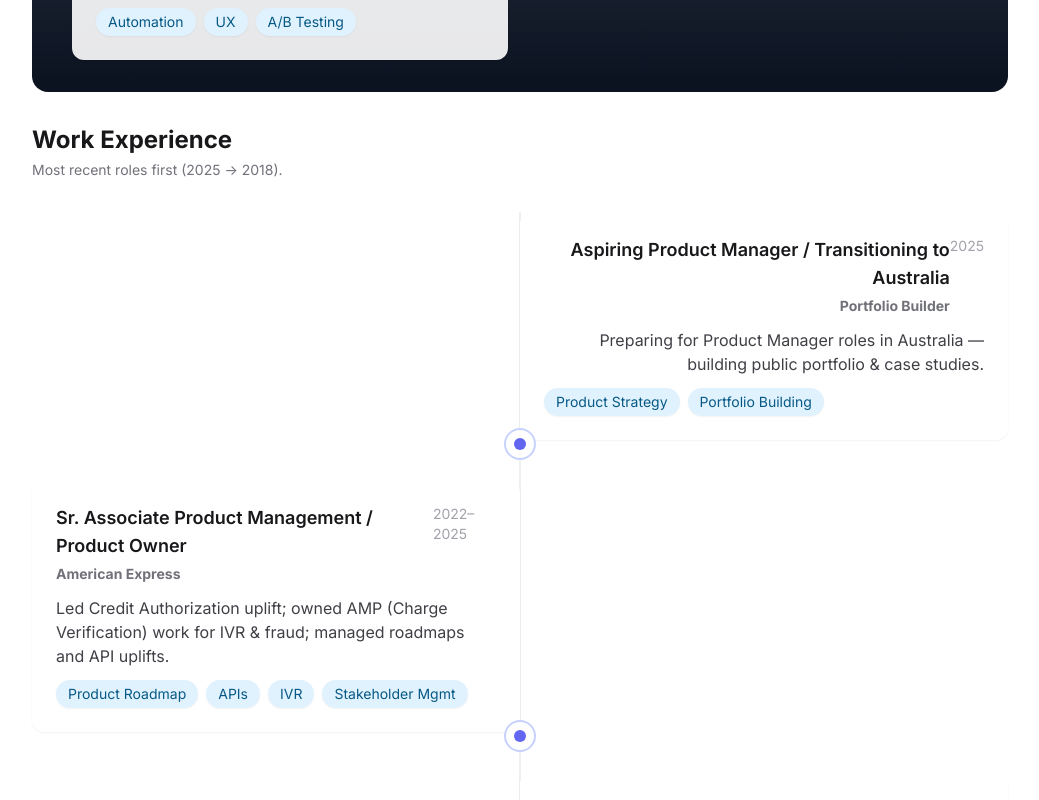
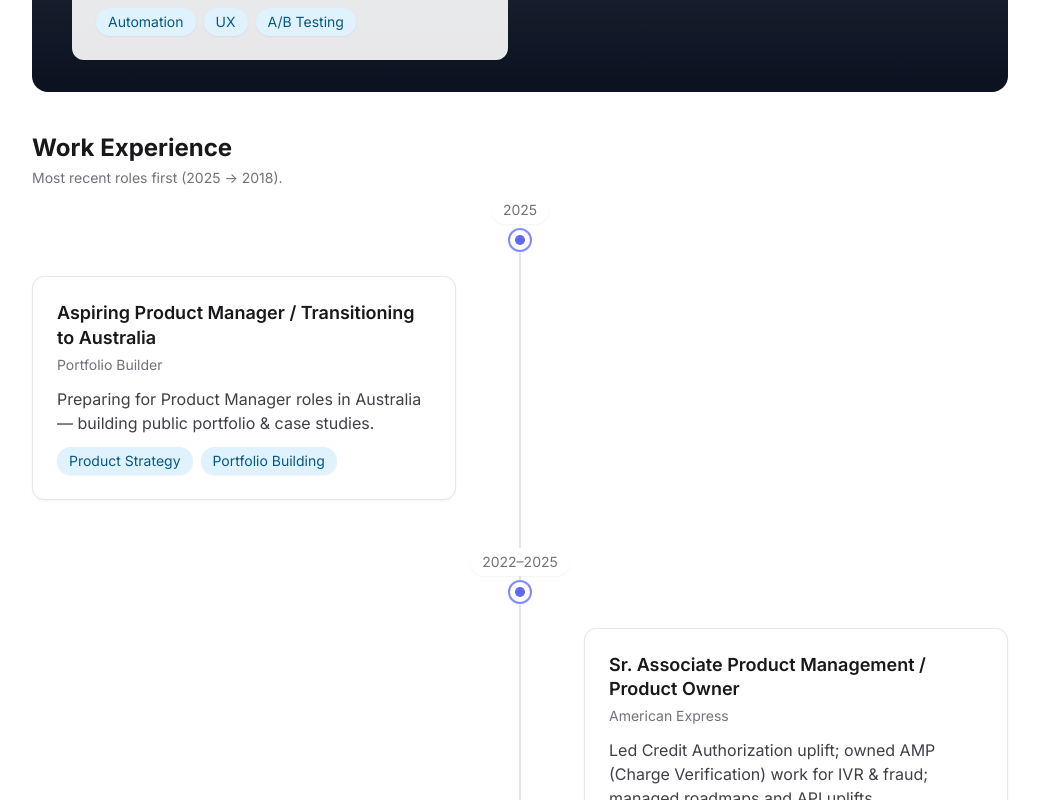
Before and after one commit to meenakshiv-pixel/meenakshi-portfolio, a Next.js app: page / in a window 1280 px wide. Shown: the part 1040-1840 px from the top of the page, without its empty margins (120-1159 px from the left). Built offline with nearby package versions, Linux system fonts and the light colour scheme.

Commit message:
Fix timeline year alignment

```diff
--- a/pages/index.js
+++ b/pages/index.js
@@ -153,35 +153,41 @@ export default function Portfolio() {
           </section>
 
           {/* Timeline / experience section — tighter spacing and single center line */}
-          <section id="work" className="mt-8">
+         {/* TIMELINE FIXED ALIGNMENT */}
+<section id="work" className="mt-10">
   <h2 className="text-2xl font-bold">Work Experience</h2>
   <p className="text-sm text-zinc-500 mt-1">Most recent roles first (2025 → 2018).</p>
 
-            <div className="relative mt-8">
+  <div className="relative mt-10">
     {/* center vertical line */}
-              <div className="absolute left-1/2 transform -translate-x-1/2 top-0 bottom-0 w-[2px] bg-zinc-200 opacity-60"></div>
+    <div className="absolute left-1/2 transform -translate-x-1/2 top-0 bottom-0 w-[2px] bg-zinc-200"></div>
 
-              <div className="space-y-10">
-                {TIMELINE.map((t, idx) => {
-                  const isLeft = idx % 2 === 0
+    <div className="space-y-20">
+      {TIMELINE.map((item, index) => {
+        const isLeft = index % 2 === 0;
+
         return (
-                    <div key={t.year} className="relative">
-                      <div className={`md:flex md:items-start ${isLeft ? 'md:flex-row-reverse' : ''} gap-6`}>
-                        {/* card */}
-                        <div className={`md:w-1/2 ${isLeft ? 'md:ml-auto md:text-right' : ''}`}>
-                          <div className="p-6 bg-white rounded-xl shadow-sm">
-                            <div className="flex items-start justify-between">
-                              <div>
-                                <h3 className="font-semibold text-lg">{t.title}</h3>
-                                <p className="text-sm text-zinc-500 mt-1"><strong>{t.company}</strong></p>
-                              </div>
-                              <div className="text-sm text-zinc-400">{t.year}</div>
+          <div key={item.year} className="relative flex flex-col items-center">
+
+            {/* YEAR LABEL — perfectly centered */}
+            <div className="absolute left-1/2 transform -translate-x-1/2 -top-8 text-sm font-medium text-zinc-500 bg-white px-3 py-1 rounded-full shadow-sm">
+              {item.year}
             </div>
 
-                            <p className="mt-3 text-zinc-700">{t.blurb}</p>
+            {/* timeline marker */}
+            <div className="w-6 h-6 rounded-full bg-white border-2 border-indigo-400 flex items-center justify-center z-20">
+              <div className="w-2.5 h-2.5 bg-indigo-500 rounded-full"></div>
+            </div>
+
+            {/* CARD CONTAINER */}
+            <div className={`mt-6 w-full md:w-1/2 ${isLeft ? 'md:pr-16 md:self-start text-left' : 'md:pl-16 md:self-end text-left'}`}>
+              <div className="p-6 bg-white rounded-xl shadow-sm border">
+                <h3 className="font-semibold text-lg leading-snug">{item.title}</h3>
+                <p className="text-sm text-zinc-500 mt-1 font-medium">{item.company}</p>
+                <p className="mt-3 text-zinc-700">{item.blurb}</p>
 
                 <div className="mt-3 flex flex-wrap gap-2">
-                              {t.skills.map((s) => (
+                  {item.skills.map((s) => (
                     <span key={s} className="inline-flex items-center px-3 py-1 rounded-full text-sm font-medium bg-sky-100 text-sky-800 shadow-sm">
                       {s}
                     </span>
@@ -189,17 +195,8 @@ export default function Portfolio() {
                 </div>
               </div>
             </div>
-
-                        {/* spacer that sits at center */}
-                        <div className="hidden md:block w-0 md:w-8"></div>
           </div>
-
-                      {/* small center marker */}
-                      <div className="absolute left-1/2 transform -translate-x-1/2 -mt-3 w-8 h-8 rounded-full bg-white border-2 border-indigo-200 flex items-center justify-center z-10">
-                        <div className="w-3 h-3 rounded-full bg-indigo-500"></div>
-                      </div>
-                    </div>
-                  )
+        );
       })}
     </div>
   </div>
```
Lines whose indentation alone changed are shown as unchanged.
